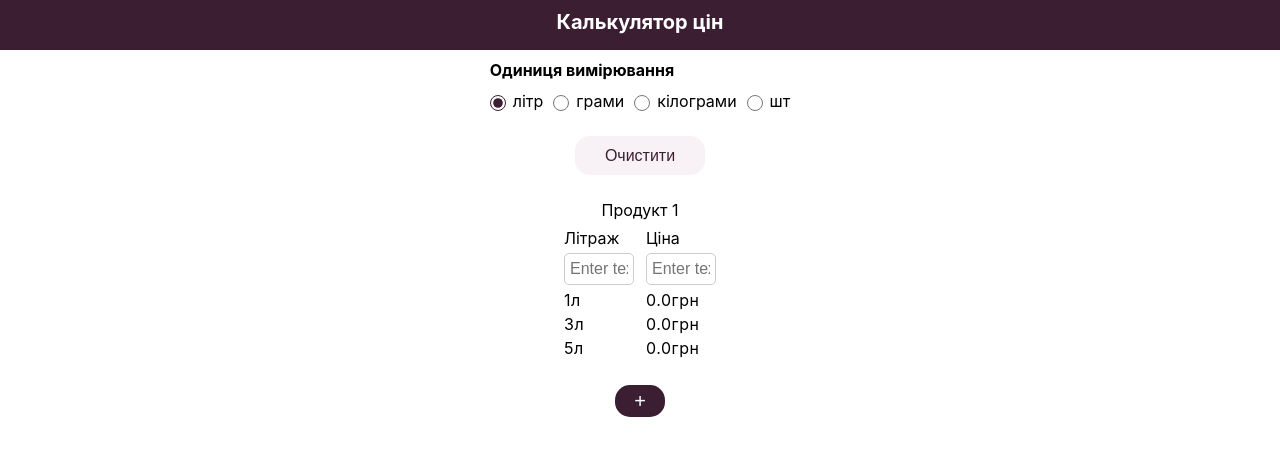
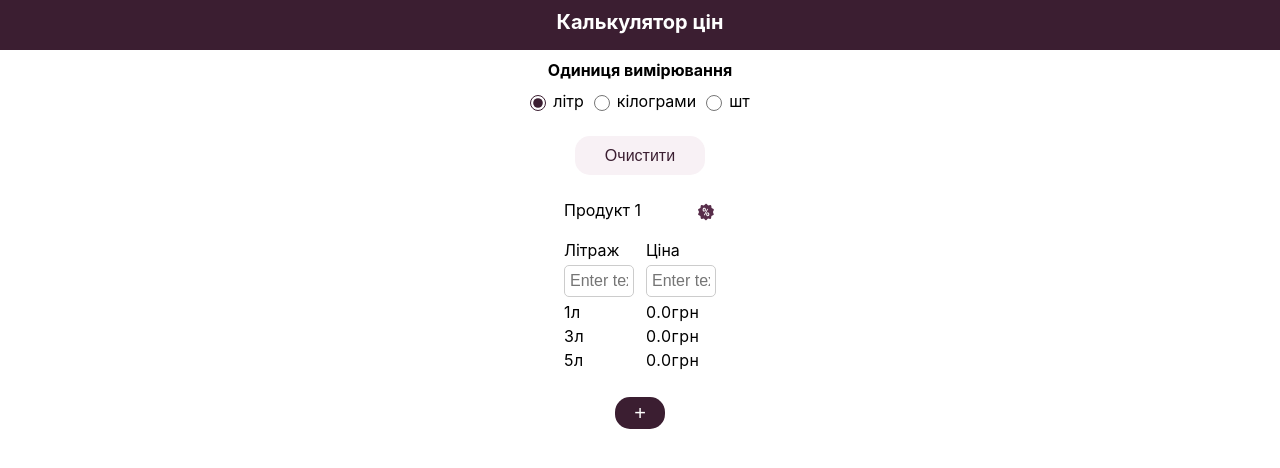
Before and after one commit to YLiubchenko/oil, a React (Vite) app: page / in a window 1280 px wide. Shown: the top 468 px of the page. Built offline with nearby package versions, Linux system fonts and the light colour scheme.

Commit message:
added discount

```diff
--- a/src/App.css
+++ b/src/App.css
@@ -117,3 +117,7 @@ button {
     gap: 10px;
     align-items: center;
 }
+
+.header-wrapper h4 {
+    text-align: center;
+}
--- a/src/App.tsx
+++ b/src/App.tsx
@@ -27,6 +27,7 @@ function App() {
             liter: 0,
             price: 0,
             byLiter: 0,
+            discount: 0
         }));
     }
 
@@ -36,6 +37,7 @@ function App() {
 
         for (let i = 1; i < products.length; i++) {
             const {byLiter} = products[i];
+
             if (byLiter && value > byLiter) {
                 result = i;
                 value = byLiter;
@@ -65,8 +67,6 @@ function App() {
                         <div className="radio-list">
                             <MyRadioInput className="measurement" name="measurement" value="л"
                                           onChange={getMeasurement} isChecked={measurement === "л"} label='літр'/>
-                            <MyRadioInput className="measurement" name="measurement" value="г"
-                                          onChange={getMeasurement} isChecked={measurement === "г"} label='грами'/>
                             <MyRadioInput className="measurement" name="measurement" value="кг"
                                           onChange={getMeasurement} isChecked={measurement === "кг"} label='кілограми'/>
                             <MyRadioInput className="measurement" name="measurement" value="шт"
--- /dev/null
+++ b/src/assets/icons/CloseIcon.tsx
@@ -0,0 +1,8 @@
+
+export const CloseIcon = () => {
+    return (
+        <svg focusable="false" aria-hidden="true" viewBox="0 0 24 24" data-testid="CloseIcon">
+            <path d="M19 6.41 17.59 5 12 10.59 6.41 5 5 6.41 10.59 12 5 17.59 6.41 19 12 13.41 17.59 19 19 17.59 13.41 12z"></path>
+        </svg>
+    );
+};
--- a/src/components/feature/Product/Product.tsx
+++ b/src/components/feature/Product/Product.tsx
@@ -1,4 +1,4 @@
-import {useEffect, useState} from 'react';
+import {ChangeEvent, useEffect, useState} from 'react';
 import {shallowEqual, useDispatch, useSelector} from "react-redux";
 import {MyTypography} from "../../base/MyTypography";
 import {bestVariantSelector, measurementSelector, productsSelector} from "../../../store/selectors.ts";
@@ -9,6 +9,9 @@ import {Trash} from "../../../assets/icons/Trash.tsx";
 
 import './styles.css';
 import {ValueList} from "./ValueList.tsx";
+import {MyNumberInput} from "../../base/MyNumberInput";
+import {Discount} from "../../../assets/icons/Discount.tsx";
+import {CloseIcon} from "../../../assets/icons/CloseIcon.tsx";
 
 interface IProps {
     index: number;
@@ -17,7 +20,6 @@ interface IProps {
 
 const measurementLabel = {
     'л': 'Літраж',
-    'г': 'Грами',
     'шт': 'Штуки',
     'кг': 'Кілограми',
 }
@@ -25,9 +27,12 @@ const measurementLabel = {
 export const Product = ({index, product}: IProps) => {
     const [info, setInfo] = useState({
         liter: 0,
-        price: 0
+        price: 0,
+        discount: 0
     });
     const [literPrice, setByLiter] = useState(0);
+    const [isSale, setIsSale] = useState(false);
+
     const measurement = useSelector(measurementSelector);
     const products = useSelector(productsSelector, shallowEqual);
     const dispatch = useDispatch();
@@ -42,10 +47,10 @@ export const Product = ({index, product}: IProps) => {
     }
 
     useEffect(() => {
-        const {liter, price} = info;
+        const {liter, price, discount} = info;
 
         if (+liter && +price) {
-            const result = price / liter;
+            const result = (price - (price * (discount / 100))) / liter;
 
             setByLiter(result || 0);
             dispatch(setProductAction({
@@ -77,12 +82,31 @@ export const Product = ({index, product}: IProps) => {
         dispatch(setBestVariantAction(null));
     }
 
+    const removeDiscount = () => {
+        setIsSale(false);
+
+        if (info.discount) {
+            setInfo({...info, discount: 0});
+        }
+    }
+
     return (
         <div className={`product ${bestVariant === index + 1 ? 'bestVariant' : ''}`}>
             <div className="label-wrapper">
                 <MyTypography>Продукт {index + 1}</MyTypography>
-                {products.length > 1 && <MyIconButton className='trash' onClick={deleteProduct} icon={<Trash />}/>}
+                <div className='buttonsList'>
+                    {isSale || <MyIconButton className='buttonIcon' onClick={() => setIsSale(true)} icon={<Discount />} /> }
+                    {products.length > 1 && <MyIconButton className='buttonIcon' onClick={deleteProduct} icon={<Trash />}/>}
+                </div>
             </div>
+            <div className='sale-wrapper'>
+
+            { isSale && (
+                   <><MyNumberInput value={info.discount || ''} onChange={(e: ChangeEvent<HTMLInputElement>) => onChange(e, 'discount')}
+                           label='Знижка %' />
+                    <MyIconButton className='buttonIcon' onClick={removeDiscount} icon={<CloseIcon />}/></>
+            )}
+                </div>
             <div className="item-wrapper">
                 <ValueList value={info.liter} setValue={setMeas} valueKey='liter' onChange={onChange} label={getMeas()} />
                 <ValueList value={info.price} setValue={setPrice} valueKey='price' onChange={onChange} label='Ціна' />
--- a/src/components/feature/Product/ValueList.tsx
+++ b/src/components/feature/Product/ValueList.tsx
@@ -1,8 +1,6 @@
 import {ChangeEvent} from 'react';
 import {MyNumberInput} from "../../base/MyNumberInput";
 import {Values} from "../Values";
-import {MyIconButton} from "../../base/buttons/MyIconButton/MyIconButton.tsx";
-import {Discount} from "../../../assets/icons/Discount.tsx";
 
 interface IProps {
     value: number;
@@ -15,7 +13,7 @@ export const ValueList = ({value, onChange,label, valueKey, setValue }: IProps)
     return (
         <div>
             <MyNumberInput value={value || ''} onChange={(e: ChangeEvent<HTMLInputElement>) => onChange(e, valueKey)}
-                           label={label} icon={<MyIconButton className='trash' onClick={() => console.log('ddd')} icon={<Discount />} placeholder={label}/>} />
+                           label={label} />
 
             <Values setValue={setValue}/>
         </div>
--- a/src/components/feature/Product/styles.css
+++ b/src/components/feature/Product/styles.css
@@ -38,21 +38,25 @@ input {
     letter-spacing: 0.5px;
 }
 
-.trash {
+.buttonsList {
     position: absolute;
     right: 0;
     top: 2px;
+}
+
+.buttonIcon {
     border: none;
     background: none;
 }
 
-.trash svg {
+.buttonIcon svg {
     fill: #582d4a;
+    width: 20px;
+    height: auto;
 }
 
 .label-wrapper {
     position: relative;
-    text-align: center;
     width: 100%;
     margin-bottom: 8px;
 }
@@ -61,3 +65,25 @@ input {
     background: #f8f1f5;
     border-radius: 10px;
 }
+
+.sale-button {
+    background: #3b1e31;
+    border-radius: 8px;
+    padding: 4px 12px;
+    border: none;
+    font-size: 16px;
+    line-height: 19px;
+    color: #fff;
+}
+
+.sale-wrapper {
+    display: flex;
+    align-items: flex-end;
+    margin: 6px 0;
+    width: 100%;
+    gap: 8px;
+}
+
+.sale-wrapper button {
+    margin-bottom: 4px;
+}
--- a/src/components/feature/Values/Values.tsx
+++ b/src/components/feature/Values/Values.tsx
@@ -5,9 +5,11 @@ interface IProps {
     setValue: (arg: number) => string;
 }
 
+type MeasurementType =  'л'| 'кг'| 'шт';
+
 const measurements = {
     'л': [1, 3, 5],
-    'г': [100, 500, 1000],
+    'кг': [0.5, 1, 2, 3, 5],
     'шт': [1, 2, 3],
 };
 
@@ -16,7 +18,7 @@ export const Values = ({setValue}: IProps) => {
 
     return (
         <div className="values">
-            {measurements[measurement].map(item => <span key={item} className="value-item">{setValue(item)}</span>)}
+            {measurements[measurement as MeasurementType].map(item => <span key={item} className="value-item">{setValue(item)}</span>)}
         </div>
 
     );
--- a/src/store/reducers/productSlice.ts
+++ b/src/store/reducers/productSlice.ts
@@ -8,6 +8,7 @@ const baseProductState = {
         liter: 0,
         price: 0,
         id: '0',
+        discount: 0
     }
 }
 
--- a/src/types/index.ts
+++ b/src/types/index.ts
@@ -2,5 +2,6 @@ export interface IProduct {
     liter: number;
     price: number;
     byLiter: number;
+    discount: number;
     id: string;
 }
```
Also changed, not shown: 1 other file (tests, documents, lock files or other folders).
